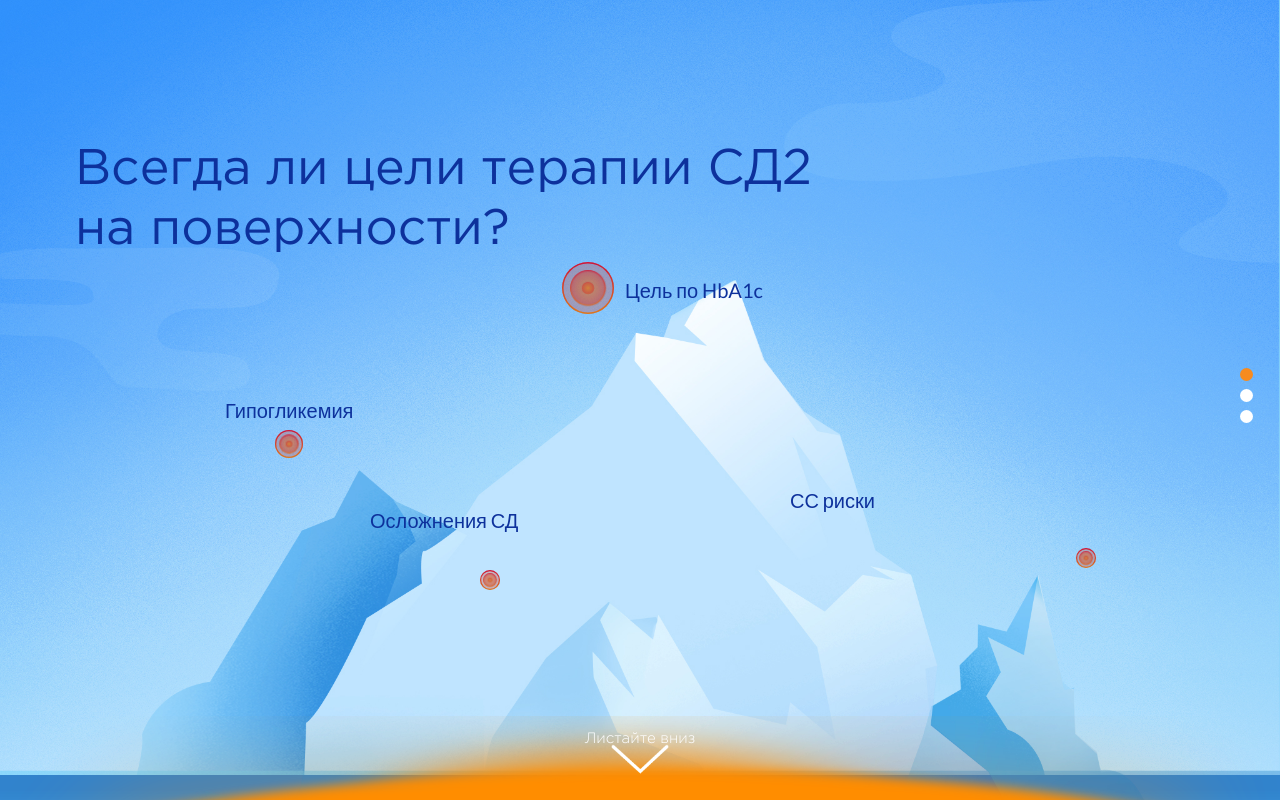
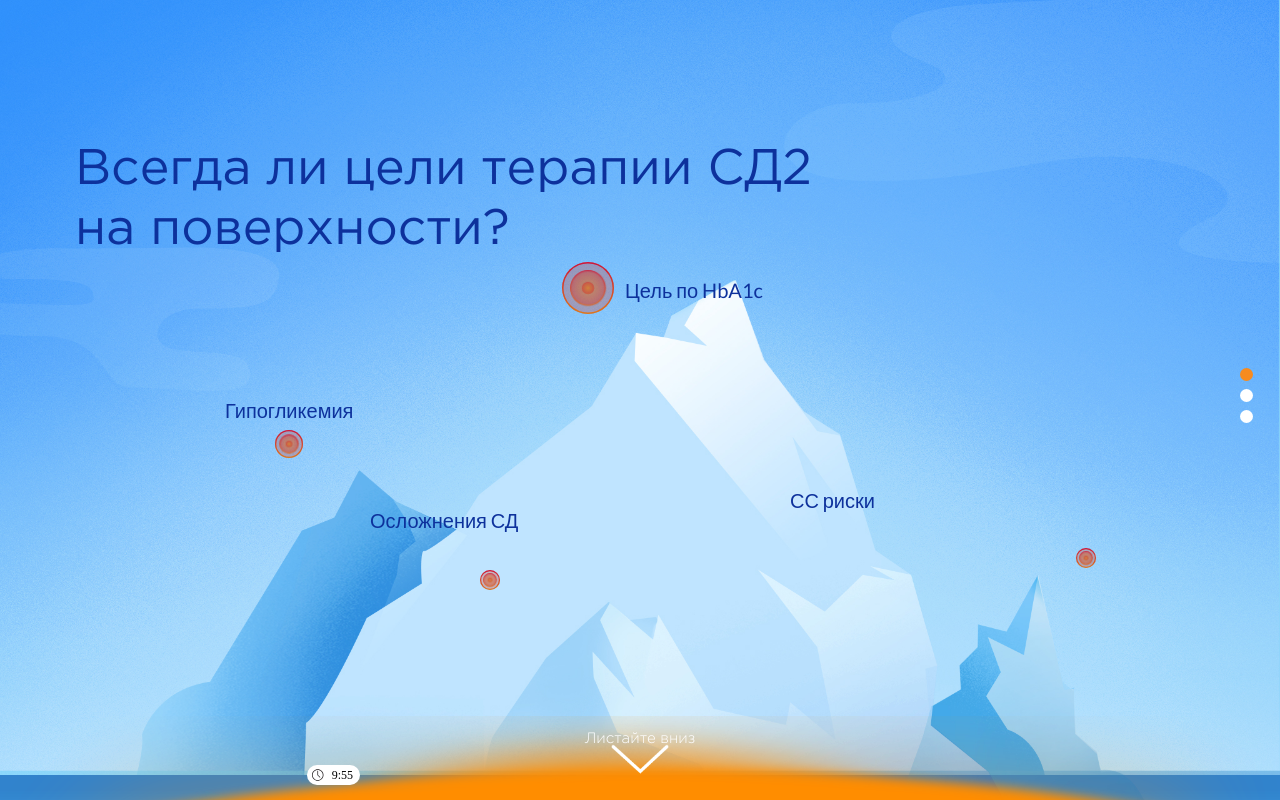
Before and after one commit to HungryOwl/therapy, a React app: page / in a window 1280 px wide. Built offline with nearby package versions, Linux system fonts and the light colour scheme; grey boxes are pictures that could not be loaded.

Commit message:
Стилизовали таймер с моноширинным шрифтом и добавили на страницу

```diff
--- a/src/components/Navigation/Timer.js
+++ b/src/components/Navigation/Timer.js
@@ -20,9 +20,7 @@ export default class Timer extends Component {
     tick() {
         let currentDate = this.state.date;
         currentDate.setSeconds(currentDate.getSeconds() - 1);
-
         this.setState({ date: currentDate });
-
         if (currentDate.getSeconds() === 0 && currentDate.getMinutes() === 0) clearInterval(this.timerID);
     }
 
--- a/src/components/Slider/Slider.js
+++ b/src/components/Slider/Slider.js
@@ -75,7 +75,7 @@ class Slider extends Swipable {
                 {this.renderSwipedown()}
                 <Pagination amount={this.pageRange.max + 1} activeNumber={this.state.currentPage} onClick={this.onPaginationItemClick}/>
                 <Modal/>
-                <Timer minutes={1}/>
+                <Timer minutes={10}/>
             </div>
         );
     }
--- /dev/null
+++ b/src/styles/components/timer.styl
@@ -0,0 +1,21 @@
+.timer
+  display: block;
+  box-sizing: border-box;
+  position: fixed;
+  bottom: 15px;
+  right: 920px;
+  min-width: 53px;
+  height: 20px;
+  padding-left: 20px;
+  padding-right 7px;
+  font-family: "Times New Roman", serif;
+  font-size: 12px;
+  line-height: 20px;
+  text-align: right;
+  border-radius: 20px;
+  color: black;
+  background-color: white;
+  background-image: url("../../assets/images/clock.svg");
+  background-repeat: no-repeat;
+  background-size: 18px;
+  background-position: 2px 50%;
--- a/src/styles/main.styl
+++ b/src/styles/main.styl
@@ -2,6 +2,7 @@
 @import './fonts.styl';
 @import './layout.styl';
 @import './components/modal.styl';
+@import './components/timer.styl';
 @import './components/pagination.styl';
 @import './components/slider.styl';
 @import './components/slide.styl';
```
Also changed, not shown: src/assets/images/clock.svg (added).
